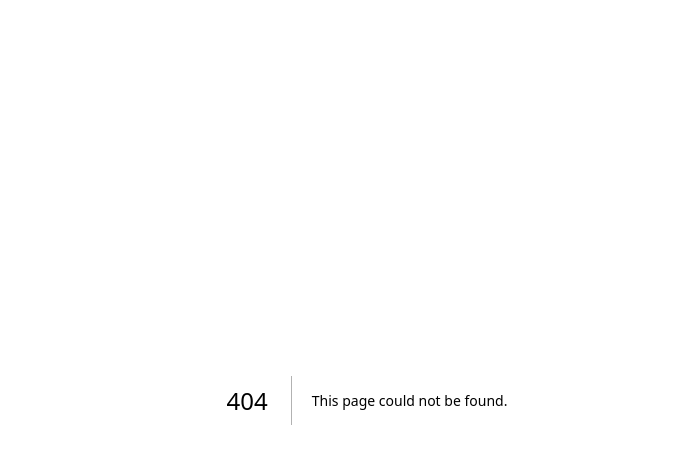
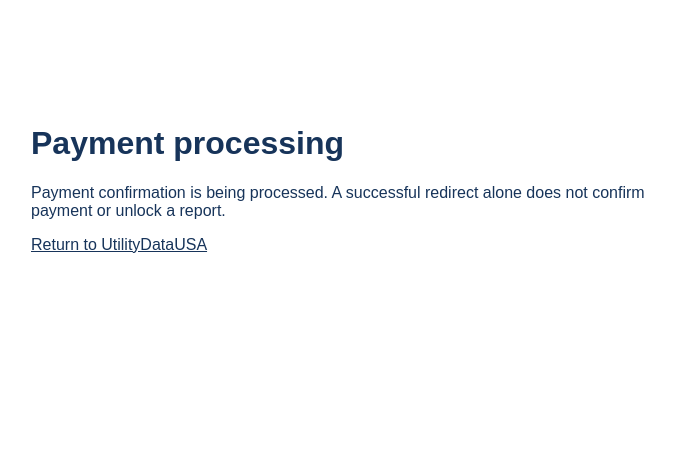
Before and after one commit to HenrikBrixCare/utilitydatausa, a Next.js app: page /payment/success in a window 1280 px wide. Before the commit this address had no page. Shown: the top 464 px of the page, without its empty margins (273-948 px from the left). Built offline with nearby package versions, Linux system fonts and the light colour scheme.

Commit message:
Scaffold disabled-by-default Stripe Checkout: app/payment/success/page.tsx

```diff
--- /dev/null
+++ b/app/payment/success/page.tsx
@@ -0,0 +1,7 @@
+export default function PaymentSuccessPage() {
+  return <main style={{ maxWidth: 720, margin: "5rem auto", padding: 24 }}>
+    <h1>Payment processing</h1>
+    <p>Payment confirmation is being processed. A successful redirect alone does not confirm payment or unlock a report.</p>
+    <a href="/">Return to UtilityDataUSA</a>
+  </main>;
+}
```
